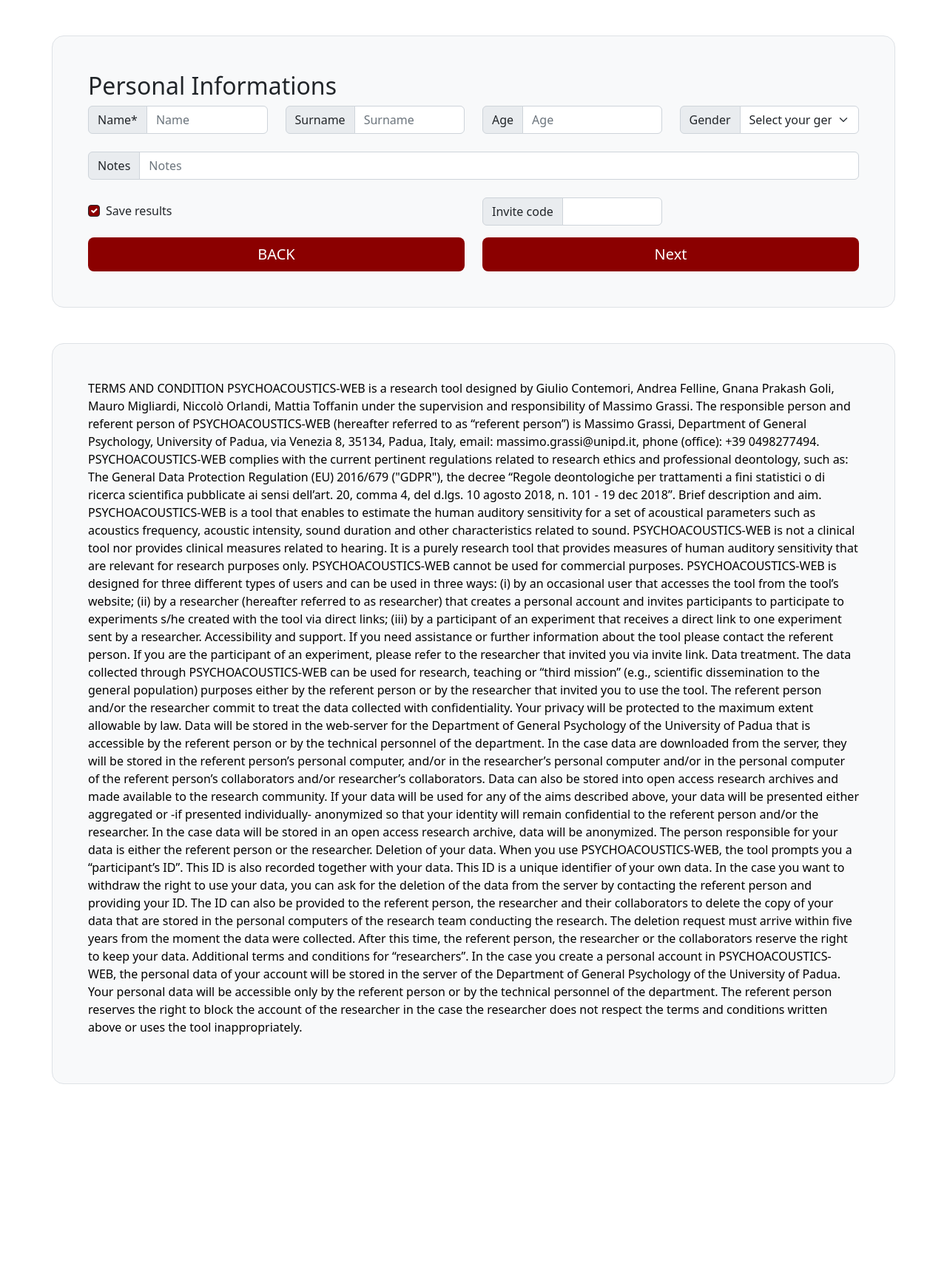
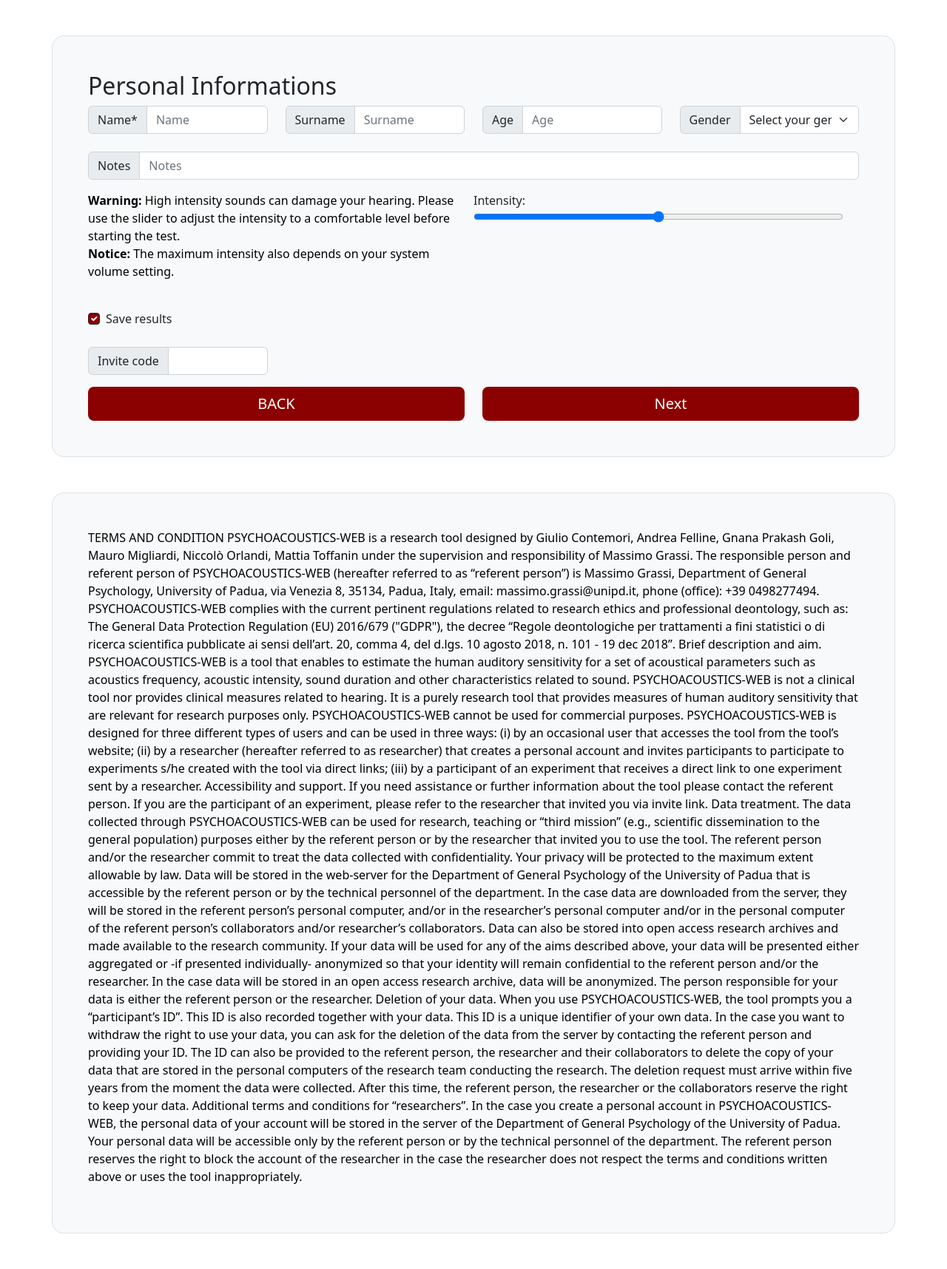
Before and after one commit to hurxan/psychoacoustics-web, a PHP site: page /demographicData.php?test=amp in a window 1280 px wide. Shown: the whole page at 74% size. Before the commit the page ends 1466 px from the top, so only its background shows below. Run offline with PHP 8.4, Linux system fonts and the light colour scheme; data that the repository does not hold is empty.

Commit message:
added back slider to demographicData.php

```diff
--- a/demographicData.php
+++ b/demographicData.php
@@ -1,5 +1,6 @@
 <!doctype html>
 <html lang="en">
+
 <head>
 
     <?php
@@ -17,17 +18,16 @@
 
     <!-- Bootstrap CSS -->
     <link href="bootstrap/css/bootstrap.min.css" rel="stylesheet">
-    <link rel="stylesheet"
-          href="css/staircaseStyle.css<?php if (isset($_SESSION['version'])) echo "?{$_SESSION['version']}"; ?>">
-    <script type="text/javascript"
-            src="js/funzioni.js<?php if (isset($_SESSION['version'])) echo "?{$_SESSION['version']}"; ?>"></script>
+    <link rel="stylesheet" href="css/staircaseStyle.css<?php if (isset($_SESSION['version'])) echo "?{$_SESSION['version']}"; ?>">
+    <script type="text/javascript" src="js/funzioni.js<?php if (isset($_SESSION['version'])) echo "?{$_SESSION['version']}"; ?>"></script>
 
     <title>Psychoacoustics-web - Personal info</title>
 
     <script>
         function verifyRef() {
             var display = true;
-            var logged = <?php if (isset($_SESSION['usr'])) echo "true"; else echo "false"; ?>;
+            var logged = <?php if (isset($_SESSION['usr'])) echo "true";
+                            else echo "false"; ?>;
             if (document.getElementById("ref").value != "" && logged) {
                 if (document.getElementById("name").innerHTML.slice(-1) != "*")
                     document.getElementById("name").innerHTML += "*";
@@ -56,11 +56,19 @@
                 }
             }
             ?>
-            document.getElementById("ref").value =<?php echo "'" . $row['ref'] . "'"; ?>;
+            document.getElementById("ref").value = <?php echo "'" . $row['ref'] . "'"; ?>;
             verifyRef();
         }
     </script>
+    <style>
+        /* Add this style to increase the width of the range input */
+        #volume {
+            width: 500px;
+            /* Adjust the width as needed */
+        }
+    </style>
 </head>
+
 <body onload="verifyRef()">
 
     <?php
@@ -74,7 +82,6 @@ if (isset($_GET['err'])) {
             echo "<div class='alert alert-danger'>The name field is required when using a referral code</div>";
         else if ($_GET['err'] == 3)
             echo "<div class='alert alert-danger'>Invalid referral code</div>";
-
     }
     ?>
 
@@ -89,8 +96,7 @@ if (isset($_GET['err'])) {
             <div class="row align-items-center g-4">
                 <div class="col-12 col-lg-3">
                     <div class="input-group flex-nowrap conditionalDisplay">
-                        <span class="input-group-text"
-                              id="name">Name<?php if (!isset($_SESSION['usr'])) echo "*"; ?></span>
+                        <span class="input-group-text" id="name">Name<?php if (!isset($_SESSION['usr'])) echo "*"; ?></span>
                         <input type="text" class="form-control" id="inputName" placeholder="Name" name="name">
                     </div>
                 </div>
@@ -121,12 +127,12 @@ if (isset($_GET['err'])) {
 
                                 $sql = "SELECT COLUMN_TYPE AS ct FROM INFORMATION_SCHEMA.COLUMNS WHERE TABLE_SCHEMA = 'psychoacoustics_db' AND TABLE_NAME = 'guest' AND COLUMN_NAME = 'gender';";
                                 $result = $conn->query($sql);
-                            $row = $result->fetch_assoc();//questa query da un risultato di tipo enum('Male','Female','Non-Binary')
+                                $row = $result->fetch_assoc(); //questa query da un risultato di tipo enum('Male','Female','Non-Binary')
 
                                 //metto i valori in un array
-                            $values = substr($row['ct'], 5, -1);//tolgo "enum(" e ")"
-                            $values = str_replace("'", "", $values);//tolgo gli apici
-                            $list = explode(",", $values);//divido in una lista in base alle virgole
+                                $values = substr($row['ct'], 5, -1); //tolgo "enum(" e ")"
+                                $values = str_replace("'", "", $values); //tolgo gli apici
+                                $list = explode(",", $values); //divido in una lista in base alle virgole
 
                                 //creo un'opzione per ogni possibile valore
                                 foreach ($list as $elem)
@@ -144,10 +150,23 @@ if (isset($_GET['err'])) {
                         <input type="text" class="form-control" id="inputNotes" placeholder="Notes" name="notes">
                     </div>
                 </div>
+                <div class="row mt-3">
                     <div class="col-12 col-lg-6">
+                        <p style="color: black;">
+                            <strong>Warning:</strong> High intensity sounds can damage your hearing. Please use the slider to adjust the intensity to a comfortable level before starting the test.<br>
+                            <strong>Notice:</strong> The maximum intensity also depends on your system volume setting.
+                        </p>
+                    </div>
+                    <div class="col-12 col-lg-6">
+                        <form method="post" action="">
+                            <label for="volume">Intensity:</label>
+                            <input type="range" id="volume" name="volume" min="0" max="100" step="1">
+                        </form>
+                    </div>
+                </div>
+                <div class="col-12 col-lg-12">
                     <div class="form-check">
-                    <input class="form-check-input" type="checkbox" value="" id="flexCheckDefault" name="checkSave"
-                           checked>
+                        <input class="form-check-input" type="checkbox" value="" id="flexCheckDefault" name="checkSave" checked>
                         <label class="form-check-label" for="flexCheckDefault">Save results</label>
                     </div>
                 </div>
@@ -156,16 +175,14 @@ if (isset($_GET['err'])) {
                         <div class="col-12 col-lg-6">
                             <div class="input-group flex-nowrap referral">
                                 <span class="input-group-text" id="notes">Invite code</span>
-                            <input type="text" class="form-control" id="ref" name="ref" onkeyup="verifyRef()"
-                                   value="<?php if (isset($_GET['ref'])) {
+                                <input type="text" class="form-control" id="ref" name="ref" onkeyup="verifyRef()" value="<?php if (isset($_GET['ref'])) {
                                                                                                                                 echo $_GET['ref'];
                                                                                                                             } ?>">
                             </div>
                         </div>
                         <div class="col-12 col-lg-6 d-grid">
                             <?php if (isset($_SESSION['usr'])) { ?>
-                            <button type="button" class="btn btn-primary btn-red refButton"
-                                    onclick="insertRef()">
+                                <button type="button" class="btn btn-primary btn-red refButton" onclick="insertRef()">
                                     USE MINE
                                 </button>
                             <?php } ?>
@@ -177,8 +194,7 @@ if (isset($_GET['err'])) {
                 <div class="container mt-3">
                     <div class="row row-cols-2 gy-2">
                         <div class="col d-grid">
-                        <button type="button" class="btn btn-primary btn-lg btn-red"
-                                onclick="location.href='index.php'">
+                            <button type="button" class="btn btn-primary btn-lg btn-red" onclick="location.href='index.php'">
                                 BACK
                             </button>
                         </div>
@@ -212,8 +228,7 @@ if (isset($_GET['err'])) {
             In the case you create a personal account in PSYCHOACOUSTICS-WEB, the personal data of your account will be stored in the server of the Department of General Psychology of the University of Padua. Your personal data will be accessible only by the referent person or by the technical personnel of the department. The referent person reserves the right to block the account of the researcher in the case the researcher does not respect the terms and conditions written above or uses the tool inappropriately.
         </p>
     </div>
-<script src="https://cdn.jsdelivr.net/npm/bootstrap@5.0.2/dist/js/bootstrap.bundle.min.js"
-        integrity="sha384-MrcW6ZMFYlzcLA8Nl+NtUVF0sA7MsXsP1UyJoMp4YLEuNSfAP+JcXn/tWtIaxVXM"
-        crossorigin="anonymous"></script>
+    <script src="https://cdn.jsdelivr.net/npm/bootstrap@5.0.2/dist/js/bootstrap.bundle.min.js" integrity="sha384-MrcW6ZMFYlzcLA8Nl+NtUVF0sA7MsXsP1UyJoMp4YLEuNSfAP+JcXn/tWtIaxVXM" crossorigin="anonymous"></script>
 </body>
+
 </html>
```
Lines whose indentation alone changed are shown as unchanged.
